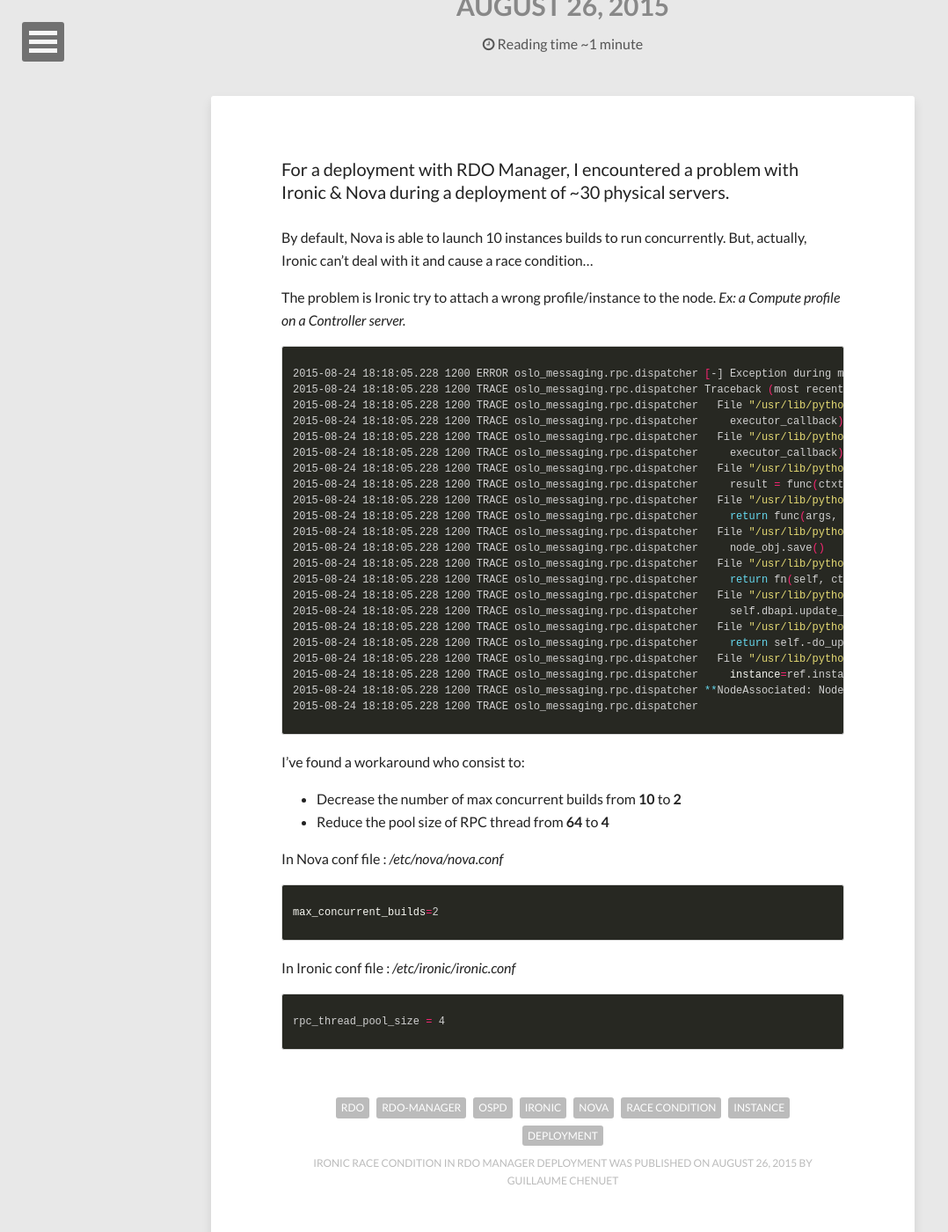
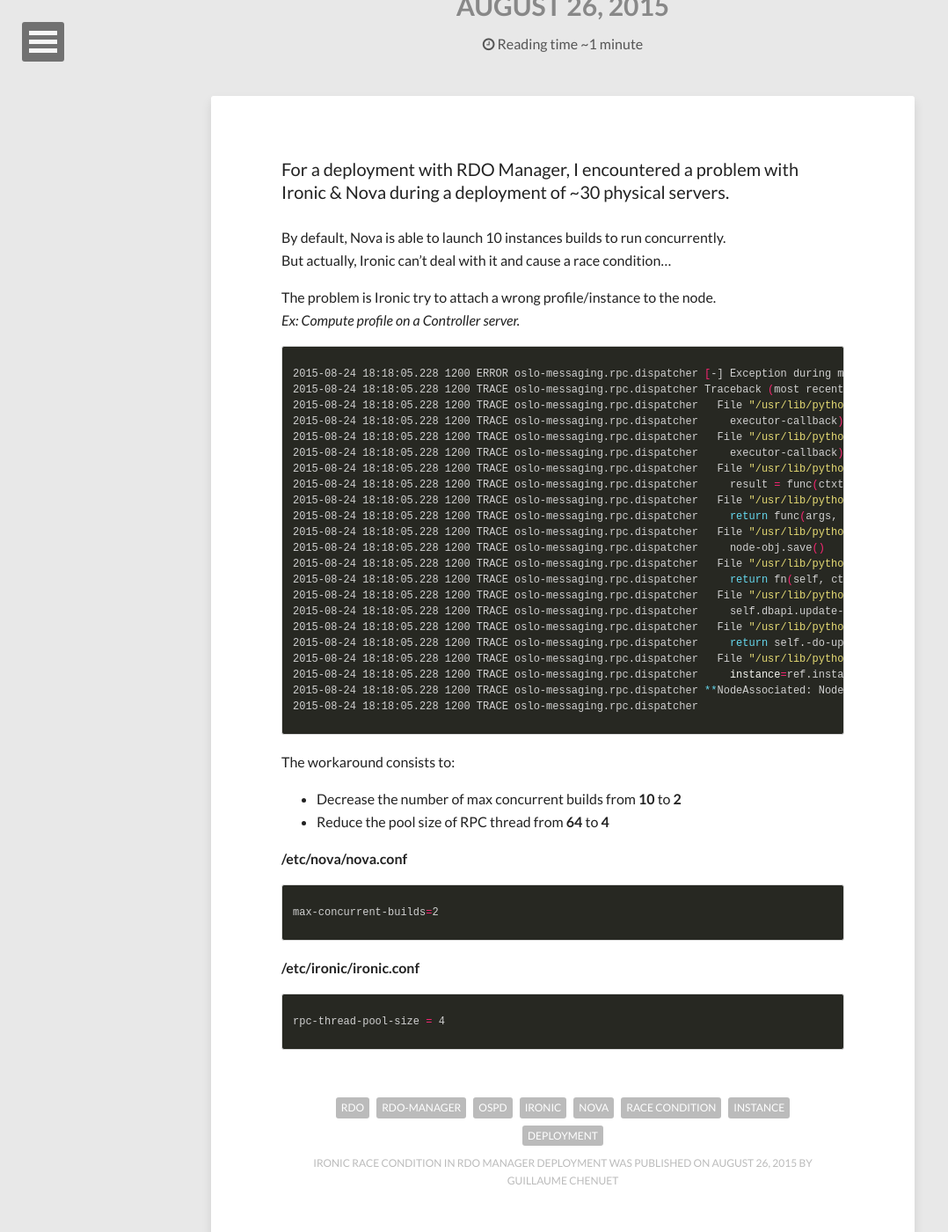
Before and after one commit to gchenuet/gchenuet.github.io, a Jekyll site: the page built from _posts/2015-08-26-ironic-race-condition-rdo-manager.markdown, in a window 1280 px wide and 1400 px high, scrolled down 196 px. Shown: the whole window at 88% size, without its empty margins (0-1078 px from the left). Built offline with Jekyll 4.4.1, drawn with Linux system fonts in a browser that asks for light colours; nearby versions of some CDN libraries; Markdown is read by kramdown in place of the engine named in the settings.

Commit message:
Fixed conf & post

```diff
--- a/_config.yml
+++ b/_config.yml
@@ -47,7 +47,7 @@
 timezone:    Europe/Paris
 future:      true
 highlighter: pygments
-markdown:    kramdown
+markdown:    redcarpet
 
 # https://github.com/mojombo/jekyll/wiki/Permalinks
 permalink:   /:categories/:title/
@@ -55,19 +55,24 @@
 # Amount of post to show on home page
 paginate: 5
 
-kramdown:
-  auto_ids: true
-  footnote_nr: 1
-  entity_output: as_char
-  toc_levels: 1..6
-  use_coderay: true
+#
+#kramdown:
+#  auto_ids: true
+#  footnote_nr: 1
+#  entity_output: as_char
+#  toc_levels: 1..6
+#  use_coderay: true
 
-  coderay:
-    coderay_line_numbers: nil
-    coderay_line_numbers_start: 1
-    coderay_tab_width: 4
-    coderay_bold_every: 10
-    coderay_css: class
+coderay:
+  coderay_line_numbers: nil
+  coderay_line_numbers_start: 1
+  coderay_tab_width: 4
+  coderay_bold_every: 10
+  coderay_css: class
+
+redcarpet:
+  extensions: ["smart", "tables", "no_intra_emphasis", "fenced_code_blocks", "autolink", "strikethrough", "superscript", "with_toc_data"]
+
 
 include: [".htaccess"]
 exclude: ["lib", "config.rb", "Capfile", "config", "Gemfile", "Gemfile.lock", "README.md", "LICENSE", "log", "Rakefile", "Rakefile.rb", "tmp", "less", "*.sublime-project", "*.sublime-workspace", "test", "spec", "Gruntfile.js", "package.json", "node_modules"]
--- a/_posts/2015-08-26-ironic-race-condition-rdo-manager.markdown
+++ b/_posts/2015-08-26-ironic-race-condition-rdo-manager.markdown
@@ -8,50 +8,46 @@
 For a deployment with RDO Manager, I encountered a problem with Ironic & Nova during a deployment of ~30 physical servers.
 
 By default, Nova is able to launch 10 instances builds to run concurrently.
-But, actually, Ironic can't deal with it and cause a race condition...
+But actually, Ironic can't deal with it and cause a race condition...
 
 The problem is Ironic try to attach a wrong profile/instance to the node.
-_Ex: a Compute profile on a Controller server._
+_Ex: Compute profile on a Controller server._
 
 {% highlight bash %}
-2015-08-24 18:18:05.228 1200 ERROR oslo_messaging.rpc.dispatcher [-] Exception during message handling: Node 702d0321-5e9d-49f2-b914-0831bcbdfebd is associated with instance ccc2dc87-81b1-4769-8019-ffa5e3ecb979.
-2015-08-24 18:18:05.228 1200 TRACE oslo_messaging.rpc.dispatcher Traceback (most recent call last):
-2015-08-24 18:18:05.228 1200 TRACE oslo_messaging.rpc.dispatcher   File "/usr/lib/python2.7/site-packages/oslo_messaging/rpc/dispatcher.py", line 142, in dispatch_and_reply
-2015-08-24 18:18:05.228 1200 TRACE oslo_messaging.rpc.dispatcher     executor_callback))
-2015-08-24 18:18:05.228 1200 TRACE oslo_messaging.rpc.dispatcher   File "/usr/lib/python2.7/site-packages/oslo_messaging/rpc/dispatcher.py", line 186, in dispatch
-2015-08-24 18:18:05.228 1200 TRACE oslo_messaging.rpc.dispatcher     executor_callback)
-2015-08-24 18:18:05.228 1200 TRACE oslo_messaging.rpc.dispatcher   File "/usr/lib/python2.7/site-packages/oslo_messaging/rpc/dispatcher.py", line 130, in do_dispatch
-2015-08-24 18:18:05.228 1200 TRACE oslo_messaging.rpc.dispatcher     result = func(ctxt, new_args)
-2015-08-24 18:18:05.228 1200 TRACE oslo_messaging.rpc.dispatcher   File "/usr/lib/python2.7/site-packages/oslo_messaging/rpc/server.py", line 142, in inner
-2015-08-24 18:18:05.228 1200 TRACE oslo_messaging.rpc.dispatcher     return func(args, kwargs)
-2015-08-24 18:18:05.228 1200 TRACE oslo_messaging.rpc.dispatcher   File "/usr/lib/python2.7/site-packages/ironic/conductor/manager.py", line 405, in update_node
-2015-08-24 18:18:05.228 1200 TRACE oslo_messaging.rpc.dispatcher     node_obj.save()
-2015-08-24 18:18:05.228 1200 TRACE oslo_messaging.rpc.dispatcher   File "/usr/lib/python2.7/site-packages/ironic/objects/base.py", line 143, in wrapper
-2015-08-24 18:18:05.228 1200 TRACE oslo_messaging.rpc.dispatcher     return fn(self, ctxt, args, kwargs)
-2015-08-24 18:18:05.228 1200 TRACE oslo_messaging.rpc.dispatcher   File "/usr/lib/python2.7/site-packages/ironic/objects/node.py", line 265, in save
-2015-08-24 18:18:05.228 1200 TRACE oslo_messaging.rpc.dispatcher     self.dbapi.update_node(self.uuid, updates)
-2015-08-24 18:18:05.228 1200 TRACE oslo_messaging.rpc.dispatcher   File "/usr/lib/python2.7/site-packages/ironic/db/sqlalchemy/api.py", line 338, in update_node
-2015-08-24 18:18:05.228 1200 TRACE oslo_messaging.rpc.dispatcher     return self.-do_update_node(node_id, values)
-2015-08-24 18:18:05.228 1200 TRACE oslo_messaging.rpc.dispatcher   File "/usr/lib/python2.7/site-packages/ironic/db/sqlalchemy/api.py", line 364, in do_update_node
-2015-08-24 18:18:05.228 1200 TRACE oslo_messaging.rpc.dispatcher     instance=ref.instance_uuid)
-2015-08-24 18:18:05.228 1200 TRACE oslo_messaging.rpc.dispatcher **NodeAssociated: Node 702d0321-5e9d-49f2-b914-0831bcbdfebd is associated with instance ccc2dc87-81b1-4769-8019-ffa5e3ecb979.**
-2015-08-24 18:18:05.228 1200 TRACE oslo_messaging.rpc.dispatcher
+2015-08-24 18:18:05.228 1200 ERROR oslo-messaging.rpc.dispatcher [-] Exception during message handling: Node 702d0321-5e9d-49f2-b914-0831bcbdfebd is associated with instance ccc2dc87-81b1-4769-8019-ffa5e3ecb979.
+2015-08-24 18:18:05.228 1200 TRACE oslo-messaging.rpc.dispatcher Traceback (most recent call last):
+2015-08-24 18:18:05.228 1200 TRACE oslo-messaging.rpc.dispatcher   File "/usr/lib/python2.7/site-packages/oslo-messaging/rpc/dispatcher.py", line 142, in dispatch-and-reply
+2015-08-24 18:18:05.228 1200 TRACE oslo-messaging.rpc.dispatcher     executor-callback))
+2015-08-24 18:18:05.228 1200 TRACE oslo-messaging.rpc.dispatcher   File "/usr/lib/python2.7/site-packages/oslo-messaging/rpc/dispatcher.py", line 186, in dispatch
+2015-08-24 18:18:05.228 1200 TRACE oslo-messaging.rpc.dispatcher     executor-callback)
+2015-08-24 18:18:05.228 1200 TRACE oslo-messaging.rpc.dispatcher   File "/usr/lib/python2.7/site-packages/oslo-messaging/rpc/dispatcher.py", line 130, in do-dispatch
+2015-08-24 18:18:05.228 1200 TRACE oslo-messaging.rpc.dispatcher     result = func(ctxt, new-args)
+2015-08-24 18:18:05.228 1200 TRACE oslo-messaging.rpc.dispatcher   File "/usr/lib/python2.7/site-packages/oslo-messaging/rpc/server.py", line 142, in inner
+2015-08-24 18:18:05.228 1200 TRACE oslo-messaging.rpc.dispatcher     return func(args, kwargs)
+2015-08-24 18:18:05.228 1200 TRACE oslo-messaging.rpc.dispatcher   File "/usr/lib/python2.7/site-packages/ironic/conductor/manager.py", line 405, in update-node
+2015-08-24 18:18:05.228 1200 TRACE oslo-messaging.rpc.dispatcher     node-obj.save()
+2015-08-24 18:18:05.228 1200 TRACE oslo-messaging.rpc.dispatcher   File "/usr/lib/python2.7/site-packages/ironic/objects/base.py", line 143, in wrapper
+2015-08-24 18:18:05.228 1200 TRACE oslo-messaging.rpc.dispatcher     return fn(self, ctxt, args, kwargs)
+2015-08-24 18:18:05.228 1200 TRACE oslo-messaging.rpc.dispatcher   File "/usr/lib/python2.7/site-packages/ironic/objects/node.py", line 265, in save
+2015-08-24 18:18:05.228 1200 TRACE oslo-messaging.rpc.dispatcher     self.dbapi.update-node(self.uuid, updates)
+2015-08-24 18:18:05.228 1200 TRACE oslo-messaging.rpc.dispatcher   File "/usr/lib/python2.7/site-packages/ironic/db/sqlalchemy/api.py", line 338, in update-node
+2015-08-24 18:18:05.228 1200 TRACE oslo-messaging.rpc.dispatcher     return self.-do-update-node(node-id, values)
+2015-08-24 18:18:05.228 1200 TRACE oslo-messaging.rpc.dispatcher   File "/usr/lib/python2.7/site-packages/ironic/db/sqlalchemy/api.py", line 364, in do-update-node
+2015-08-24 18:18:05.228 1200 TRACE oslo-messaging.rpc.dispatcher     instance=ref.instance-uuid)
+2015-08-24 18:18:05.228 1200 TRACE oslo-messaging.rpc.dispatcher **NodeAssociated: Node 702d0321-5e9d-49f2-b914-0831bcbdfebd is associated with instance ccc2dc87-81b1-4769-8019-ffa5e3ecb979.**
+2015-08-24 18:18:05.228 1200 TRACE oslo-messaging.rpc.dispatcher
 {% endhighlight %}
 
-I've found a workaround who consist to:
-* Decrease the number of max concurrent builds from **10** to **2**
-* Reduce the pool size of RPC thread from **64** to **4**
+The workaround consists to:
+*    Decrease the number of max concurrent builds from **10** to **2**
+*    Reduce the pool size of RPC thread from **64** to **4**
 
-In Nova conf file :
-_/etc/nova/nova.conf_
-
+**/etc/nova/nova.conf**
 {% highlight bash %}
-max_concurrent_builds=2
+max-concurrent-builds=2
 {% endhighlight %}
 
-In Ironic conf file :
-_/etc/ironic/ironic.conf_
-
+**/etc/ironic/ironic.conf**
 {% highlight bash %}
-rpc_thread_pool_size = 4
+rpc-thread-pool-size = 4
 {% endhighlight %}
```
